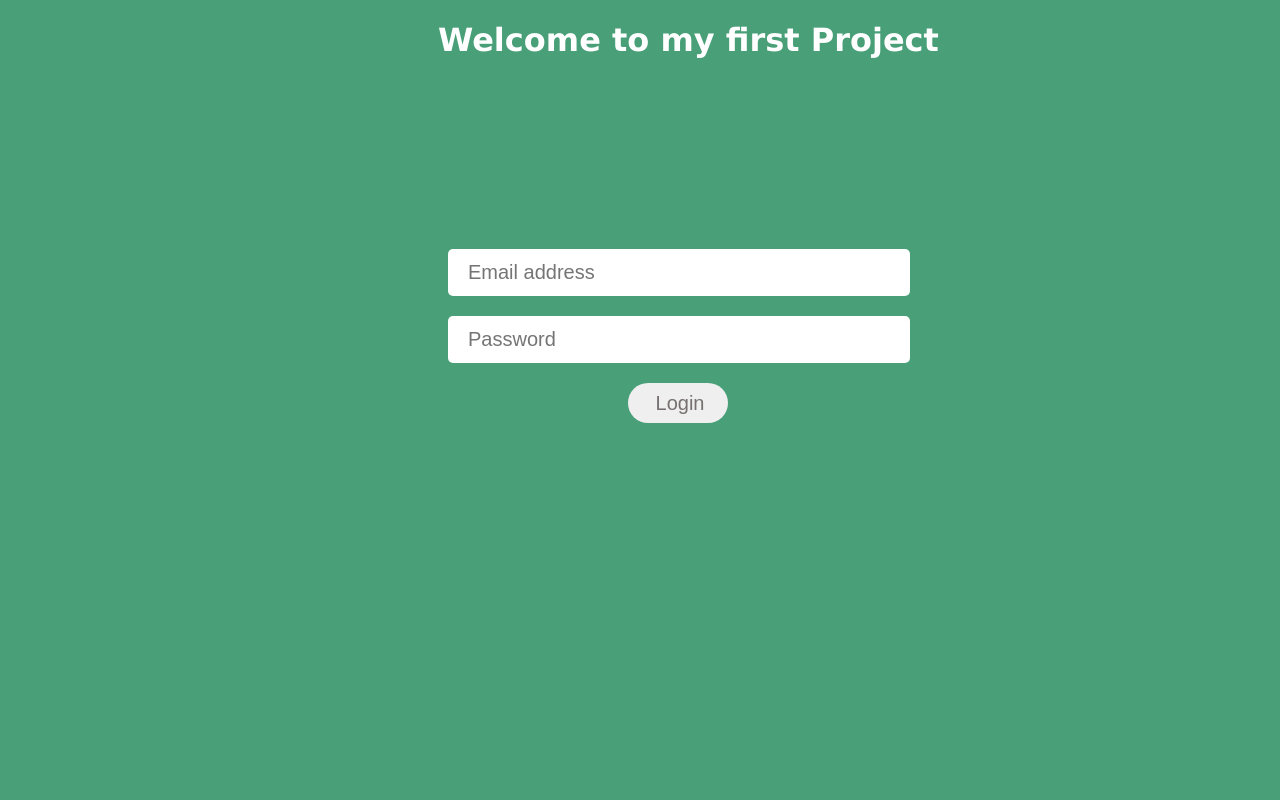
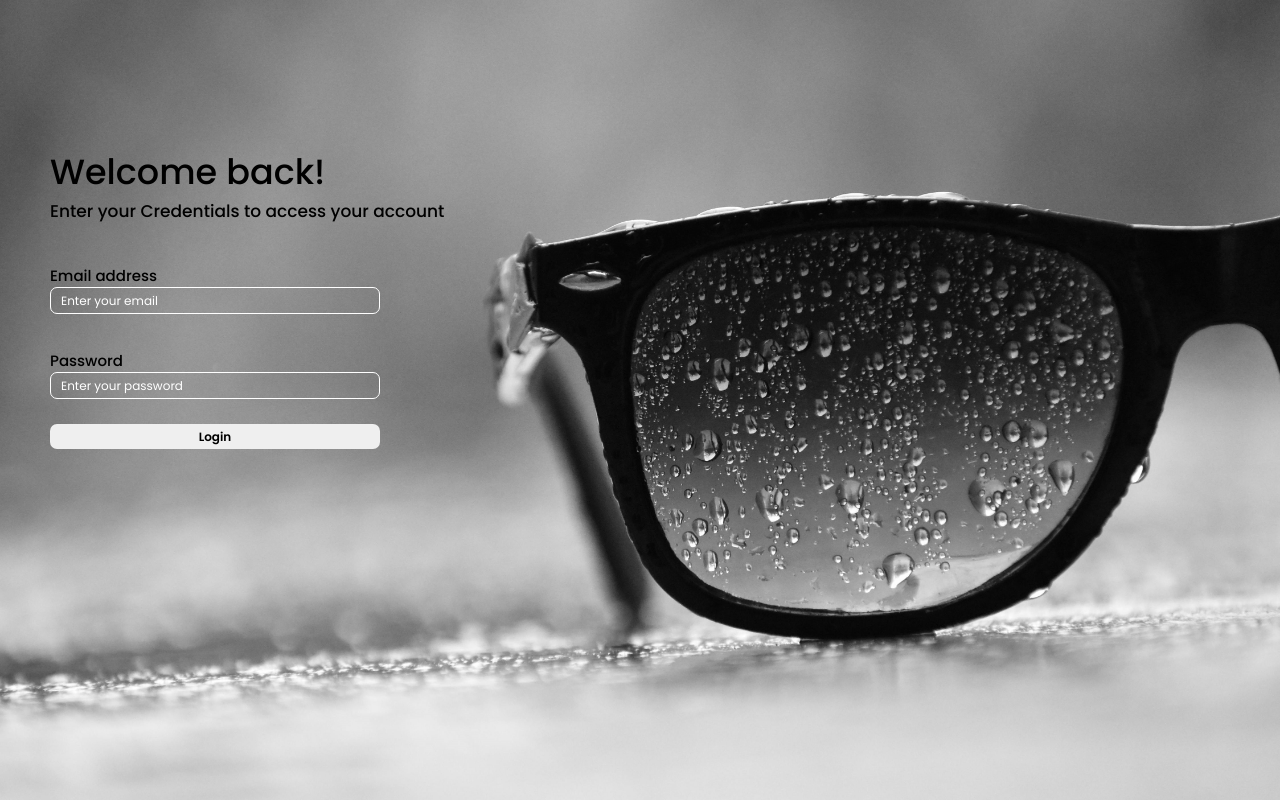
Before and after one commit to akbansal765/Optic-App, a plain HTML site: page index.html in a window 1280 px wide. Drawn offline with Linux system fonts and the light colour scheme.

Commit message:
Login page designed

```diff
--- a/index.html
+++ b/index.html
@@ -9,13 +9,21 @@
     <script defer src="script.js"></script>
 </head>
 <body>
-    <div>
-        <h1>Welcome to my first Project</h1>
-    </div>
+    <section class="main_section">
+    <div class="background_container"></div>
     <div class="login_container">
-        <input type="text" class="email_address" placeholder="Email address">
-        <input type="password" class="password" placeholder="Password">
+        <h3 class="welcome">Welcome back!</h3>
+        <h5 class="message">Enter your Credentials to access your account</h5>
+        <div class="email_box">
+            <p class="email_label">Email address</p>
+            <input type="text" class="email_address" name="email" placeholder="Enter your email">
+        </div>
+        <div class="password_box">
+            <p class="password_label">Password</p>
+            <input type="text" class="password" name="password" placeholder="Enter your password">
+        </div>
         <button class="login_button">Login</button>
     </div>
+</section>
 </body>
 </html>
--- a/style.css
+++ b/style.css
@@ -1,45 +1,82 @@
-body{
-    background-color: #489F78;
+@import url('https://fonts.googleapis.com/css2?family=Poppins:ital,wght@0,100;0,200;0,300;0,400;0,500;0,600;0,700;0,800;0,900;1,100;1,200;1,300;1,400;1,500;1,600;1,700;1,800;1,900&display=swap');
+
+*{
+    margin: 0;
+    padding: 0;
+    box-sizing: border-box;
+}
+html{
+    background-color: rgb(46, 43, 43);
+}
+.background_container{
+    position: absolute;
+    height: 100vh;
+    width: 100%;
+    background-image: url(/images/login_Page.jpg);
+    background-size: cover;
+    background-position: center;
+    z-index: 0;
+}
+.login_container{
+    z-index: 1;
+    position: absolute;
+    height: 400px;
+    width: 400px;
+    margin-top: 145px;
+    margin-left: 50px;
+    font-family: "Poppins", sans-serif;
+
+}
+.welcome{
+    font-size: 35px;
+    font-weight: 500;
+}
+.message{
+    font-weight: 500;
+    font-size: 17px;
+}
+.email_box, .password_box{
+    margin-top: 40px;
+    height: 55px;
+    width: 100%;
+}
+.email_label, .password_label{
+    font-size: 15px;
+    font-weight: 500;
+}
+.email_address, .password{
+    height: 27px;
+    width: 330px;
+    border: white solid 1.5px;
+    border-radius: 7px;
+    background-color: rgba(0, 0, 0, 0);
+    padding-left: 10px;
+    color: white;
 }
 
-h1, h2{
-    margin-left: 430px;
+.password_box{
+    margin-top: 30px;
+}
+.email_address:focus, .password:focus{
     color: white;
-    font-family: Verdana, Geneva, Tahoma, sans-serif;
-}
-.login_container{
-    box-sizing: content-box;
-    height: 300px;
-    width: 500px;
-    margin-left: 400px;
-    margin-top: 150px;
-    padding: 30px;
+    outline: none;
 }
 
-div input{
+::placeholder{
+    color: white;
+    font-family: "Poppins", sans-serif;
+    font-size: 12px;
+}
+.login_button{
+    margin-top: 20px;
+    height: 25px;
+    width: 330px;
     border: none;
-    height: 45px;
-    width: 440px;
-    margin: 10px;
-    font-size: 20px;
-    padding-left: 20px;
-    border-radius: 5px;
+    border-radius: 7px;
+    font-family: "Poppins", sans-serif;
+    font-size: 12px;
+    font-weight: 600;
 }
-
-.login_button{
-    border: none;
-    padding-left: 10px;
-    height: 40px;
-    width: 100px;
-    border-radius: 30px;
-    margin: 10px;
-    margin-left: 190px;
-    color: rgba(75, 65, 65, 0.733);
-    font-size: 20px;
-
+.login_button:hover{
+    background-color: rgb(228, 223, 223);
 }
-
-.login_button:hover{
-    background-color: rgb(139, 127, 127);
-    color: white;
-}
```
Also changed, not shown: images/login_Page.jpg (added).
